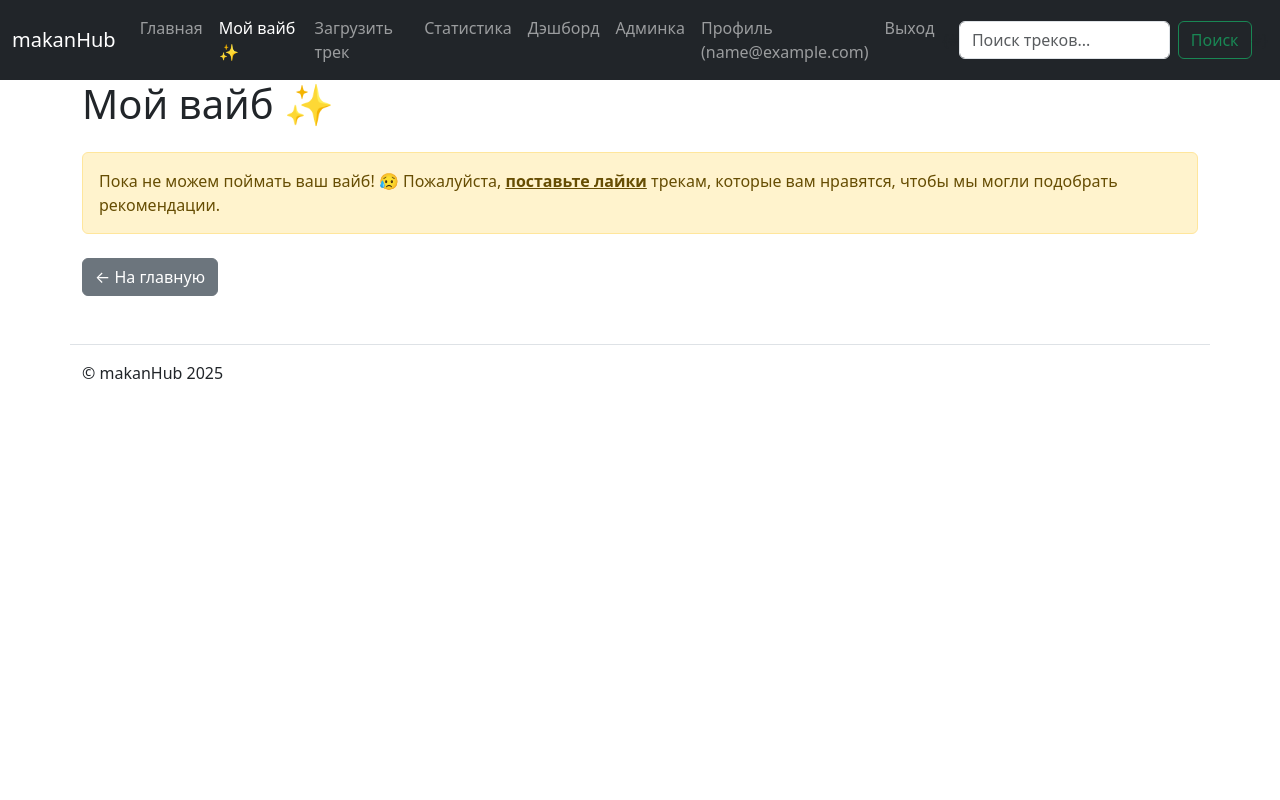
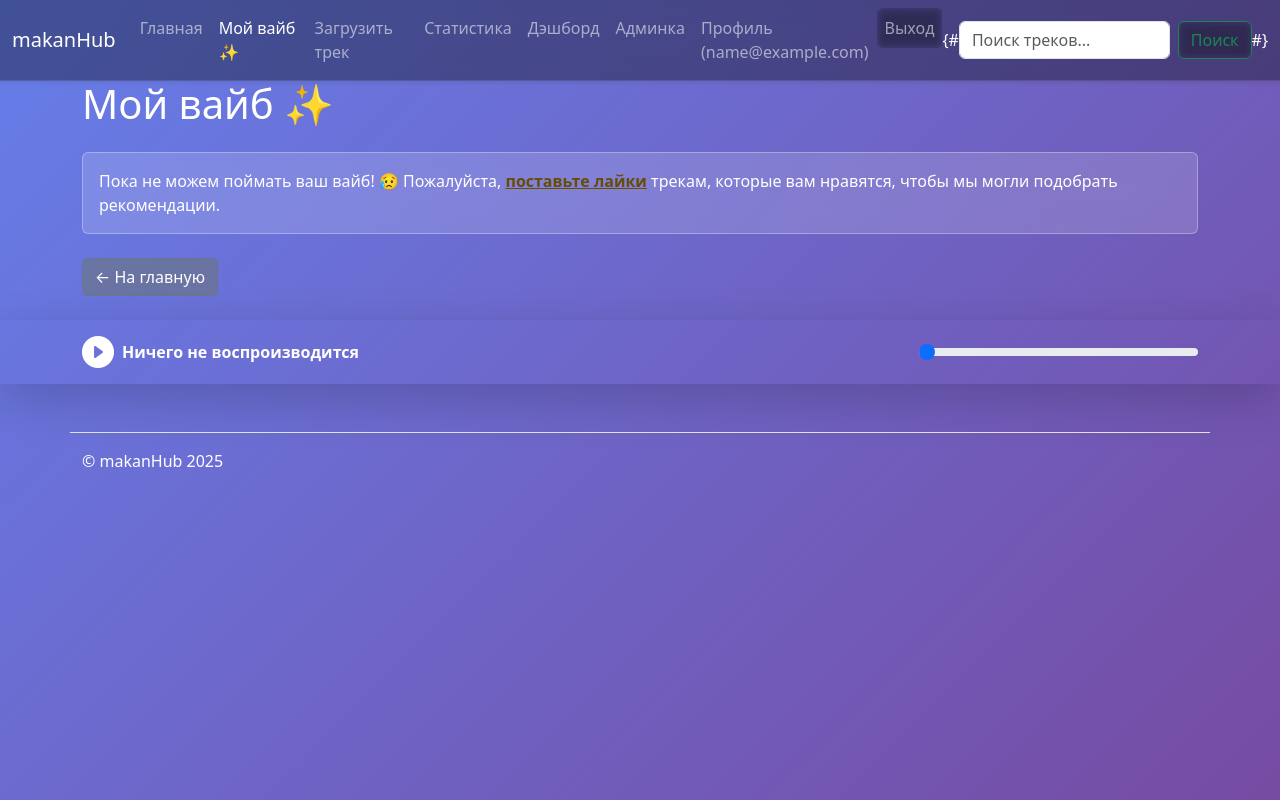
Before and after one commit to heofen/makanHub, a Django app: page /my_vibe/ in a window 1280 px wide. Run offline with Django 5.2, Linux system fonts and the light colour scheme; the visitor is signed in with stand-in values (Sample User, id 1); data that the repository does not hold is empty.

Commit message:
Перерисован интерфейс: glassmorphism, глобальный мини-плеер, иконки play на списках треков

```diff
--- /dev/null
+++ b/static/css/glass.css
@@ -0,0 +1,55 @@
+/* Glassmorphism styles */
+html, body {
+    height: 100%;
+}
+body {
+    background: linear-gradient(135deg, #667eea 0%, #764ba2 100%);
+    background-attachment: fixed;
+    background-size: cover;
+    color: #fff;
+}
+
+.navbar-glass {
+    background: rgba(0, 0, 0, 0.35) !important;
+    backdrop-filter: blur(10px);
+    -webkit-backdrop-filter: blur(10px);
+    border-bottom: 1px solid rgba(255, 255, 255, 0.1);
+}
+
+.card, .list-group-item, .alert, .modal-content {
+    background: rgba(255, 255, 255, 0.15) !important;
+    backdrop-filter: blur(12px);
+    -webkit-backdrop-filter: blur(12px);
+    border: 1px solid rgba(255, 255, 255, 0.3) !important;
+    color: #fff;
+}
+
+.btn {
+    backdrop-filter: blur(4px);
+    -webkit-backdrop-filter: blur(4px);
+}
+
+.btn-primary {
+    background: rgba(54, 162, 235, 0.6) !important;
+    border-color: rgba(54, 162, 235, 0.6) !important;
+}
+
+.btn-secondary {
+    background: rgba(108, 117, 125, 0.6) !important;
+    border-color: rgba(108, 117, 125, 0.6) !important;
+}
+
+.btn-danger {
+    background: rgba(220, 53, 69, 0.6) !important;
+    border-color: rgba(220, 53, 69, 0.6) !important;
+}
+
+.pagination .page-link {
+    background: rgba(255, 255, 255, 0.15) !important;
+    color: #fff !important;
+    border: 1px solid rgba(255, 255, 255, 0.3) !important;
+}
+
+.footer, footer {
+    color: #fff;
+}
--- a/templates/base.html
+++ b/templates/base.html
@@ -1,13 +1,18 @@
 <!DOCTYPE html>
 <html lang="ru">
+{% load static %}
 <head>
     <meta charset="UTF-8">
     <meta name="viewport" content="width=device-width, initial-scale=1.0">
     <title>{% block title %}makanHub{% endblock %}</title>
     {# Подключаем Bootstrap 5 #}
     <link href="https://cdn.jsdelivr.net/npm/bootstrap@5.3.3/dist/css/bootstrap.min.css" rel="stylesheet" integrity="sha384-QWTKZyjpPEjISv5WaRU9OFeRpok6YctnYmDr5pNlyT2bRjXh0JMhjY6hW+ALEwIH" crossorigin="anonymous">
+    {# Подключаем наш файл со стилями glassmorphism #}
+    <link href="{% static 'css/glass.css' %}" rel="stylesheet">
+    <link href="https://cdn.jsdelivr.net/npm/bootstrap-icons@1.11.3/font/bootstrap-icons.css" rel="stylesheet">
     <style>
         body { padding-top: 56px; /* Отступ для фиксированной навбара */ }
+        main.container { padding-bottom:7rem; }
         .bd-placeholder-img {
             font-size: 1.125rem;
             text-anchor: middle;
@@ -25,7 +30,7 @@
 </head>
 <body>
 
-<nav class="navbar navbar-expand-md navbar-dark fixed-top bg-dark">
+<nav class="navbar navbar-expand-md navbar-dark fixed-top navbar-glass shadow-sm">
     <div class="container-fluid">
         <a class="navbar-brand" href="{% url 'home' %}">makanHub</a>
         <button class="navbar-toggler" type="button" data-bs-toggle="collapse" data-bs-target="#navbarCollapse" aria-controls="navbarCollapse" aria-expanded="false" aria-label="Toggle navigation">
@@ -55,7 +60,7 @@
                         <a class="nav-link {% if request.resolver_match.url_name == 'dashboard' %}active{% endif %}" href="{% url 'dashboard' %}">Дэшборд</a>
                     </li>
                 {% endif %}
-                <li class="nav-item">
+                 <li class="nav-item">
                     <a class="nav-link" href="{% url 'admin:index' %}">Админка</a>
                 </li>
                 {% if user.is_authenticated %}
@@ -87,7 +92,7 @@
     </div>
 </nav>
 
-<main class="container mt-4">
+<main class="container py-4">
     {# Отображение сообщений Django #}
     {% if messages %}
         <div class="messages">
@@ -104,12 +109,27 @@
     {% endblock %}
 </main>
 
+<!-- Глобальный мини-плеер -->
+<div id="global-player" class="player-glass shadow-lg">
+  <div class="container d-flex align-items-center py-2">
+      <i id="gp-play" class="bi bi-play-circle-fill fs-2 cursor-pointer me-2"></i>
+      <i id="gp-pause" class="bi bi-pause-circle-fill fs-2 cursor-pointer me-2 d-none"></i>
+      <div class="flex-grow-1 me-3 overflow-hidden">
+          <div id="gp-title" class="fw-semibold text-truncate">Ничего не воспроизводится</div>
+          <div id="gp-artist" class="small text-muted text-truncate"></div>
+      </div>
+      <input id="gp-progress" type="range" value="0" step="1" min="0" max="100" class="form-range w-25">
+  </div>
+  <audio id="gp-audio"></audio>
+</div>
+
 <footer class="container mt-5 py-3 border-top">
     <p>&copy; makanHub {% now "Y" %}</p>
 </footer>
 
 {# Подключаем Bootstrap JS #}
 <script src="https://cdn.jsdelivr.net/npm/bootstrap@5.3.3/dist/js/bootstrap.bundle.min.js" integrity="sha384-YvpcrYf0tY3lHB60NNkmXc5s9fDVZLESaAA55NDzOxhy9GkcIdslK1eN7N6jIeHz" crossorigin="anonymous"></script>
+<script src="{% static 'js/player.js' %}"></script>
 {% block extra_scripts %}{% endblock %}
 
 </body>
```
Also changed, not shown: core/templates/core/home.html (+5 -2 lines), core/templates/core/track_detail.html (+3 -4 lines), static/js/player.js (added, +42 -0 lines).
